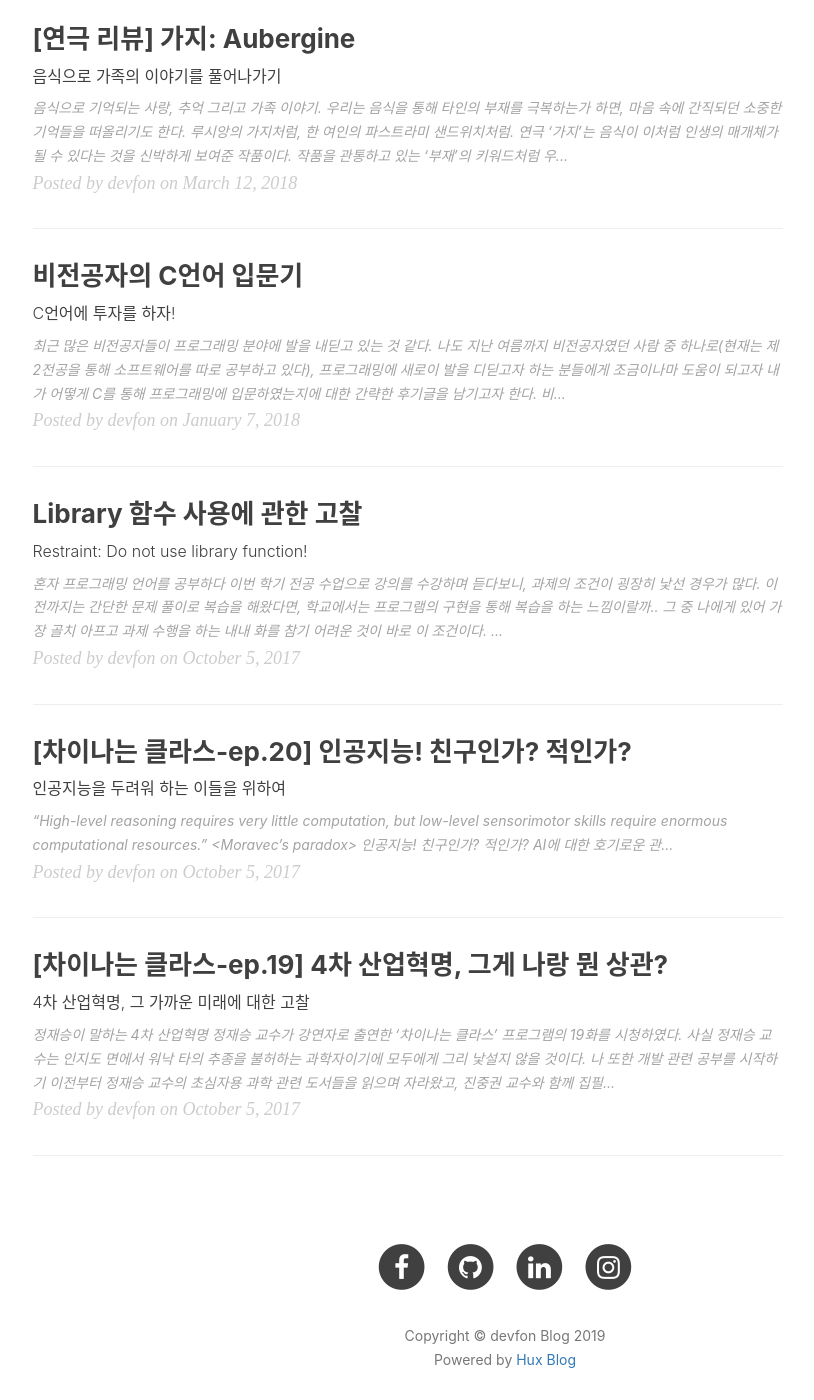
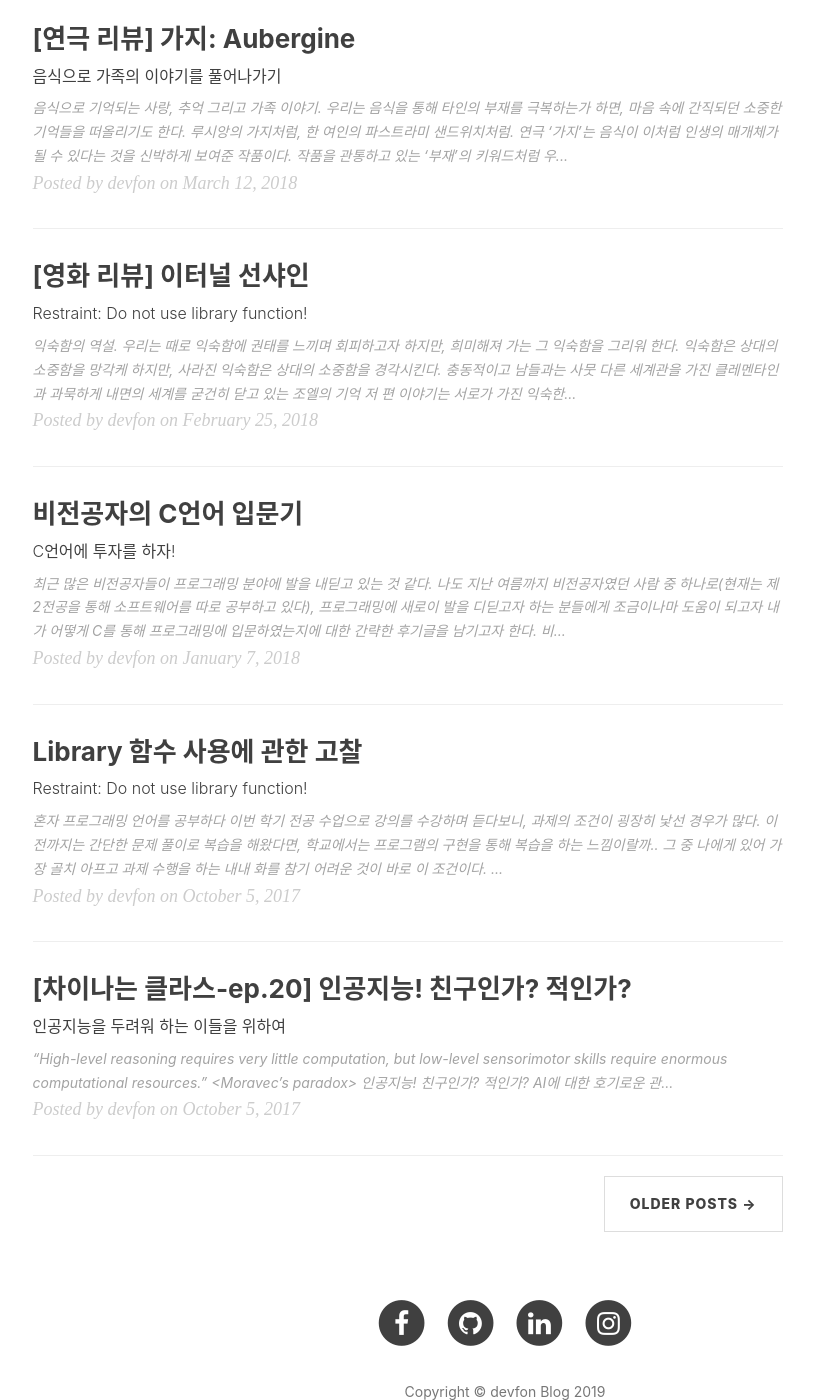
Before and after one commit to Huffon/huffon.github.io, a Jekyll site: the page built from index.html, in a window 1280 px wide and 1400 px high, scrolled down 1610 px. Shown: the whole window, without its empty margins (135-949 px from the left). Built offline with Jekyll 4.4.1, drawn with Linux system fonts in a browser that asks for light colours; nearby versions of some CDN libraries; the list of posts is cut into pages by our own code; comment, search, counter and statistics services are not loaded; some of the changed lines change nothing that is shown.

Commit message:
add eternal

```diff
--- /dev/null
+++ b/_posts/2018-02-25-eternal.md
@@ -0,0 +1,35 @@
+---
+layout: post
+title: "[영화 리뷰] 이터널 선샤인"
+subtitle: 'Restraint: Do not use library function!'
+author: "devfon"
+header-style: text
+lang: kr
+tags:
+  - Eternal sunshine
+  - Michel Gondry
+---
+
+![](/img/in-post/eternal1.jpg)
+
+익숙함의 역설.
+
+우리는 때로 익숙함에 권태를 느끼며 회피하고자 하지만, 희미해져 가는 그 익숙함을 그리워 한다.
+
+익숙함은 상대의 소중함을 망각케 하지만, 사라진 익숙함은 상대의 소중함을 경각시킨다.
+
+충동적이고 남들과는 사뭇 다른 세계관을 가진 클레멘타인과 과묵하게 내면의 세계를 굳건히 닫고 있는 조엘의 기억 저 편 이야기는 서로가 가진 익숙한 기억들의 범벅으로 묘사된다. 조엘은 클레멘타인에 대한 자신의 기억이 지워지는 과정에서 결국 자신이 원하던 것은 클레멘타인으로부터의 회피가 아닌, 그녀에게 다시 돌아가고자 하는 것이었음을 때로는 우스꽝스럽게 때로는 절절하게 상기하게 된다.
+
+![](/img/in-post/eternal2.jpg)
+
+이러한 상기의 과정에서 흥미로운 점은 클레멘타인이 항상 열어보고 싶어했던 조엘의 속 깊은 내면을 그가 스스로 그녀에게 공개하며 그녀와의 탈출을 시도하는 모습들이다. 상대가 항상 자신에게 아쉬워했던 부분이 결국에는 본인의 후회로 남아 자리하게 되었던 것이었을까? 결국 기억 제거의 과정에서 이를 극복하며 함께 기억을 되찾으려는 노력의 모습은 한층 더 성장한 두 사람의 관계, 그리고 익숙함으로 돌아가고자 하는 의지의 반영이 된다.
+
+영화를 지배하는 절제된 사운드, 과하지 않은 SF적 요소, 그리고 조엘의 단편적 기억 조각들이 맞추어지는 과정에서 관객들이 깨우치게 되는 도입부 만남의 의미. 왜 이 영화가 지속적으로 사랑 받아왔으며, 왜 미셸 공드리라는 감독이 이터널 선샤인을 능가하는 작품을 찍어내는 데 곯머리를 썩고 있는 지 여실하게 느낄 수 있는 작품이다. 서브 스토리 라인도 함께 아기자기한 정말 정말 좋은 작품.
+
+### [Quote]
+
+![](/img/in-post/eternal3.jpg)
+
+> Clementine: Joel? What if you stayed this time?
+> Joel: I walked out the door. There's no memory left.
+> Clementine: Come back and make up a good-bye at least. Let's pretend we had one.
```
Also changed, not shown: _posts/2017-10-05-do-not-use-library.md (+1 -0 lines), img/in-post/eternal1.jpg (added), img/in-post/eternal2.jpg (added), img/in-post/eternal3.jpg (added).
